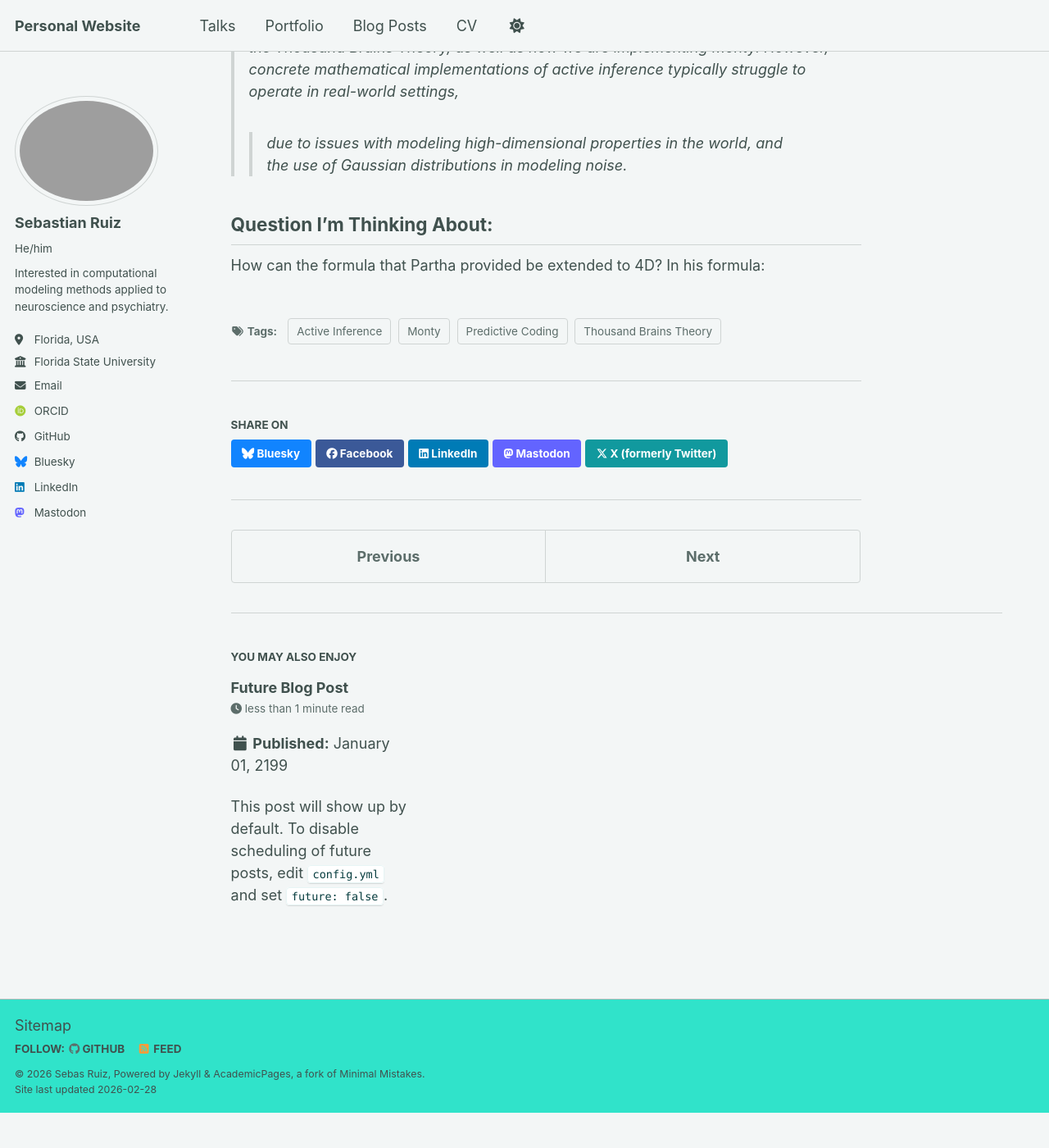
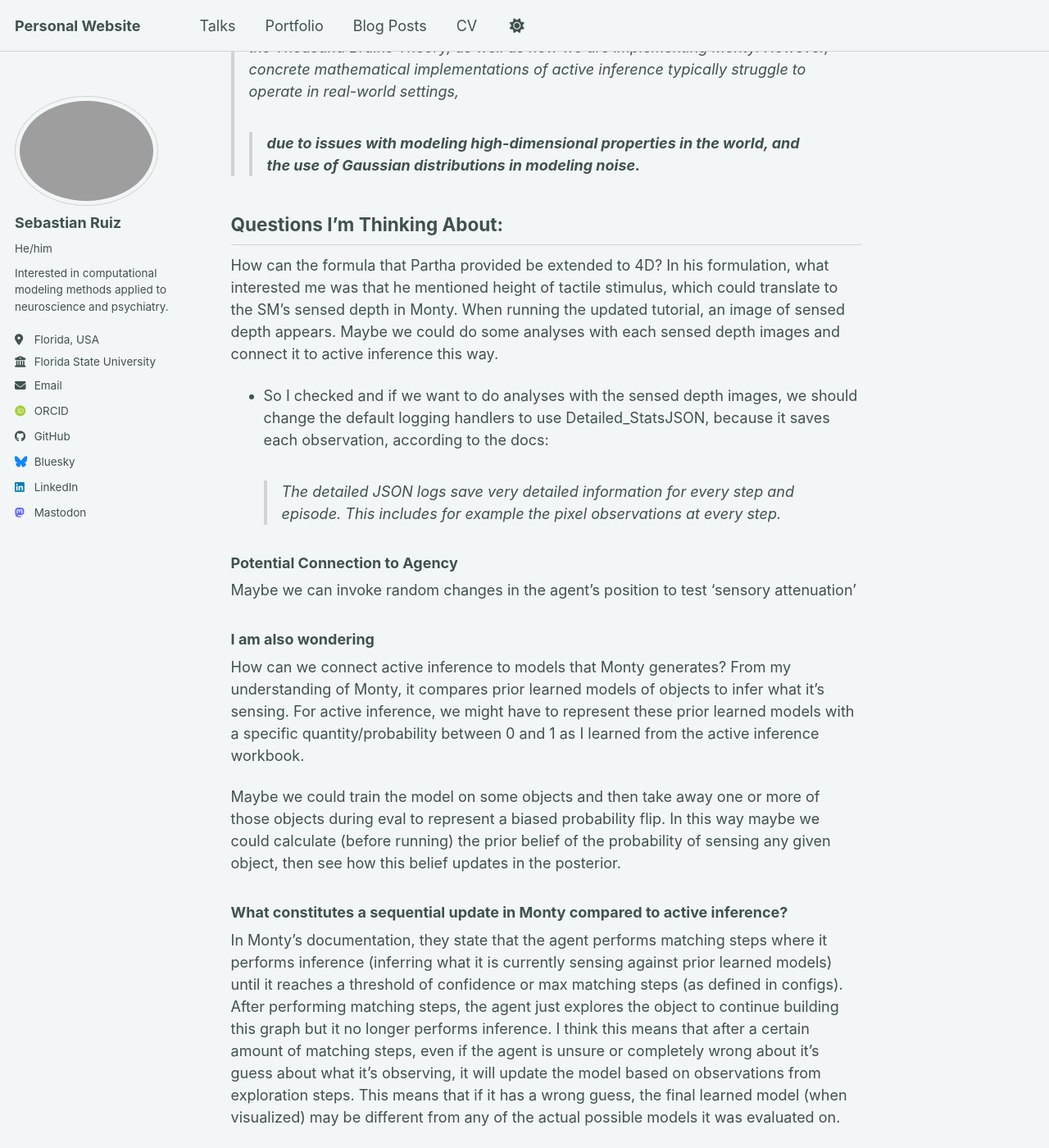
Before and after one commit to sebastianruizsebas/site, a Jekyll site: the page built from _posts/2199-01-01-future-post.md, in a window 1280 px wide and 1400 px high, scrolled down 657 px. Shown: the whole window at 82% size. Built offline with Jekyll 4.4.1, drawn with Linux system fonts in a browser that asks for light colours; some web fonts are replaced; a script bundle is joined from its source files by our own code; library files that are not in the unit come from our copies; before the commit the page ends 2014 px from its top, so only the background shows below that; some of the changed text lies outside the part shown.

Commit message:
future post draft

```diff
--- a/_posts/2199-01-01-future-post.md
+++ b/_posts/2199-01-01-future-post.md
@@ -20,8 +20,25 @@ Maybe we can start with 1D and work to extend it to 3D. I am trying to connect t
 From the [Monty FAQ page](https://thousandbrainsproject.readme.io/docs/faq-monty):
 
 > Active inference and the Free Energy Principle are frameworks for understanding brains as systems designed to reduce "surprise". The importance of reducing surprise, either through sampling the environment to improve learned models, or acting based on learned models to reduce uncertainty, are entirely compatible with the Thousand Brains Theory, as well as how we are implementing Monty. However, concrete mathematical implementations of active inference typically struggle to operate in real-world settings,
->> due to issues with modeling high-dimensional properties in the world, and the use of Gaussian distributions in modeling noise.
+>> **due to issues with modeling high-dimensional properties in the world, and the use of Gaussian distributions in modeling noise.**
 
-## Question I'm Thinking About:
+## Questions I'm Thinking About:
 
-How can the formula that Partha provided be extended to 4D? In his formula:
+How can the formula that Partha provided be extended to 4D? In his formulation, what interested me was that he mentioned height of tactile stimulus, which could translate to the SM's sensed depth in Monty. When running the updated tutorial, an image of sensed depth appears. Maybe we could do some analyses with each sensed depth images and connect it to active inference this way.
+
+  - So I checked and if we want to do analyses with the sensed depth images, we should change the default logging handlers to use Detailed_StatsJSON, because it saves each observation, according to the docs:
+  > The detailed JSON logs save very detailed information for every step and episode. This includes for example the pixel observations at every step.
+
+### Potential Connection to Agency
+
+Maybe we can invoke random changes in the agent's position to test 'sensory attenuation'
+
+### I am also wondering
+
+How can we connect active inference to models that Monty generates? From my understanding of Monty, it compares prior learned models of objects to infer what it's sensing. For active inference, we might have to represent these prior learned models with a specific quantity/probability between 0 and 1 as I learned from the active inference workbook.
+
+Maybe we could train the model on some objects and then take away one or more of those objects during eval to represent a biased probability flip. In this way maybe we could calculate (before running) the prior belief of the probability of sensing any given object, then see how this belief updates in the posterior.
+
+### What constitutes a sequential update in Monty compared to active inference?
+
+In Monty's documentation, they state that the agent performs matching steps where it performs inference (inferring what it is currently sensing against prior learned models) until it reaches a threshold of confidence or max matching steps (as defined in configs). After performing matching steps, the agent just explores the object to continue building this graph but it no longer performs inference. I think this means that after a certain amount of matching steps, even if the agent is unsure or completely wrong about it's guess about what it's observing, it will update the model based on observations from exploration steps. This means that if it has a wrong guess, the final learned model (when visualized) may be different from any of the actual possible models it was evaluated on.
```
